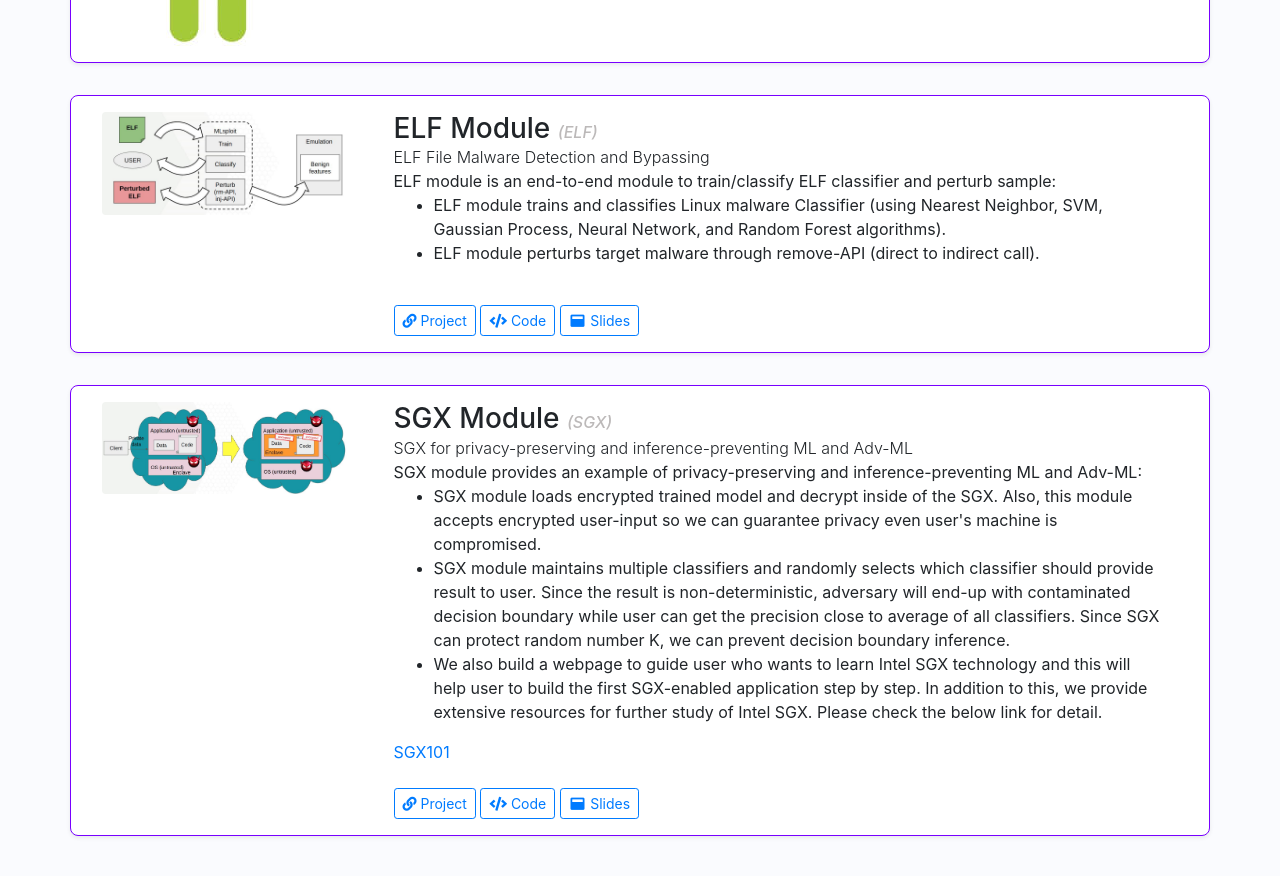
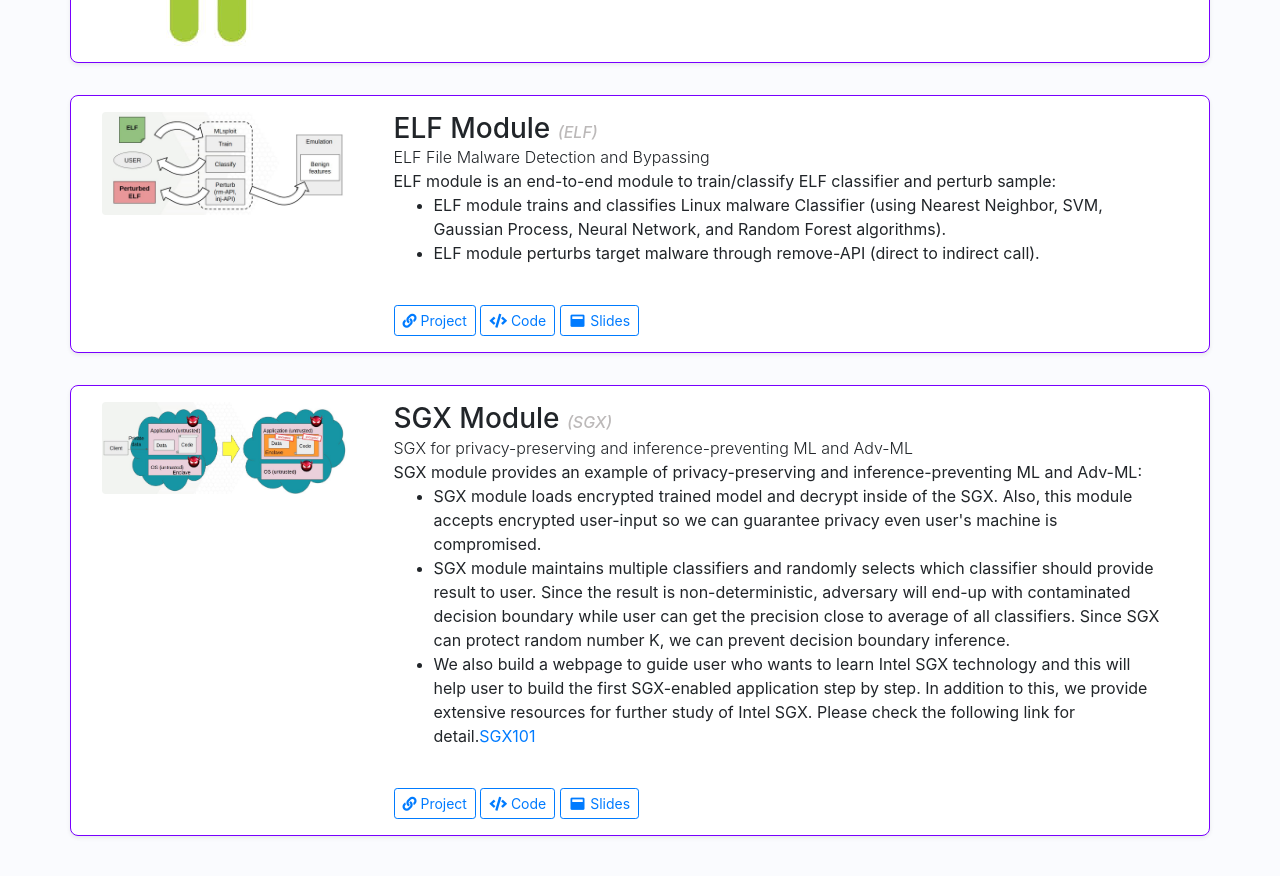
Before and after one commit to mlsploit/mlsploit-tutorial, a Jekyll site: the page built from index.html, in a window 1280 px wide and 900 px high, scrolled down 1668 px. Shown: the top 876 px of the window. Built offline with Jekyll 4.4.1, drawn with Linux system fonts in a browser that asks for light colours.

Commit message:
link inside?

```diff
--- a/_data/modules.yml
+++ b/_data/modules.yml
@@ -168,6 +168,5 @@
     <ul>
     <li>SGX module loads encrypted trained model and decrypt inside of the SGX. Also, this module accepts encrypted user-input so we can guarantee privacy even user's machine is compromised. </li>
     <li>SGX module maintains multiple classifiers and randomly selects which classifier should provide result to user. Since the result is non-deterministic, adversary will end-up with contaminated decision boundary while user can get the precision close to average of all classifiers. Since SGX can protect random number K, we can prevent decision boundary inference.</li>
-    <li>We also build a webpage to guide user who wants to learn Intel SGX technology and this will help user to build the first SGX-enabled application step by step. In addition to this, we provide extensive resources for further study of Intel SGX. Please check the below link for detail.</li>
+    <li>We also build a webpage to guide user who wants to learn Intel SGX technology and this will help user to build the first SGX-enabled application step by step. In addition to this, we provide extensive resources for further study of Intel SGX. Please check the following link for detail.<a href="http://www.sgx101.com/">SGX101</a></li>
     </ul>
-    <a href="http://www.sgx101.com/">SGX101</a>
```
